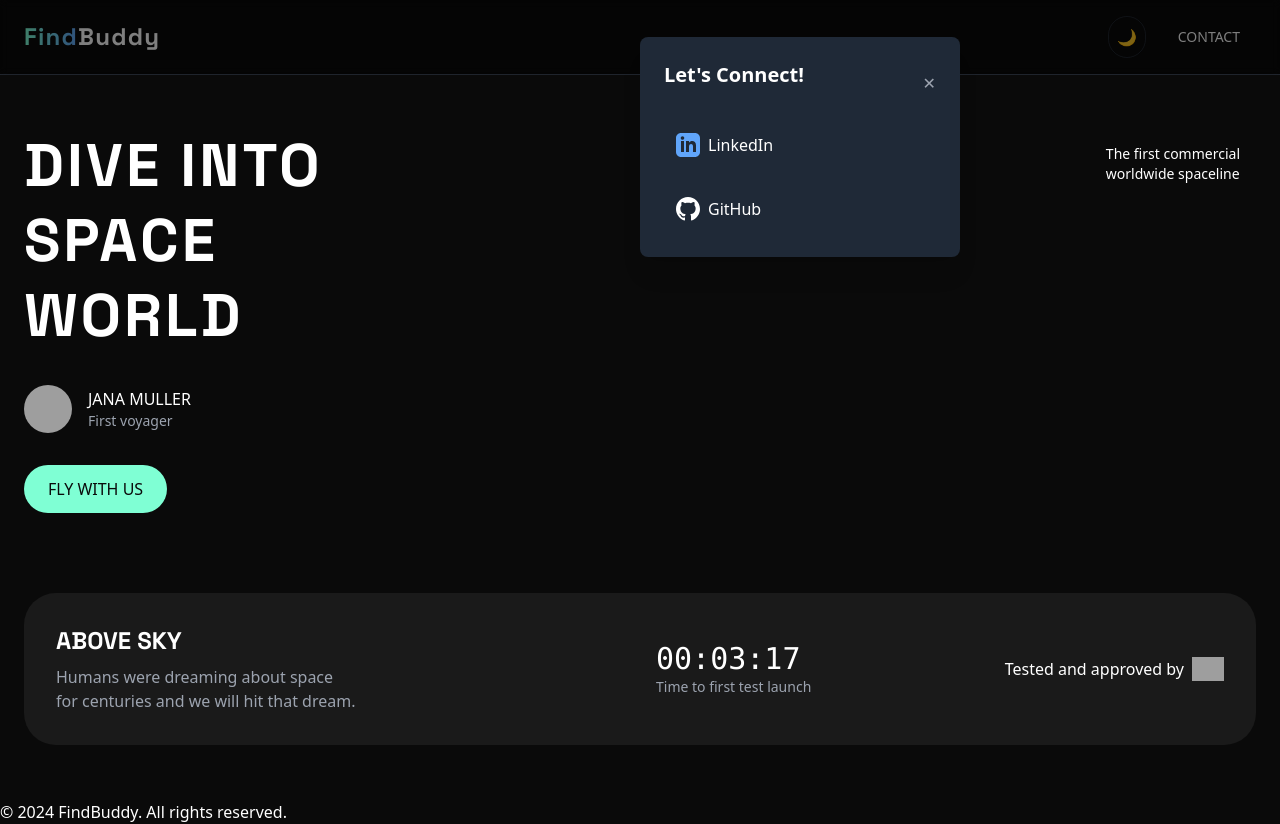
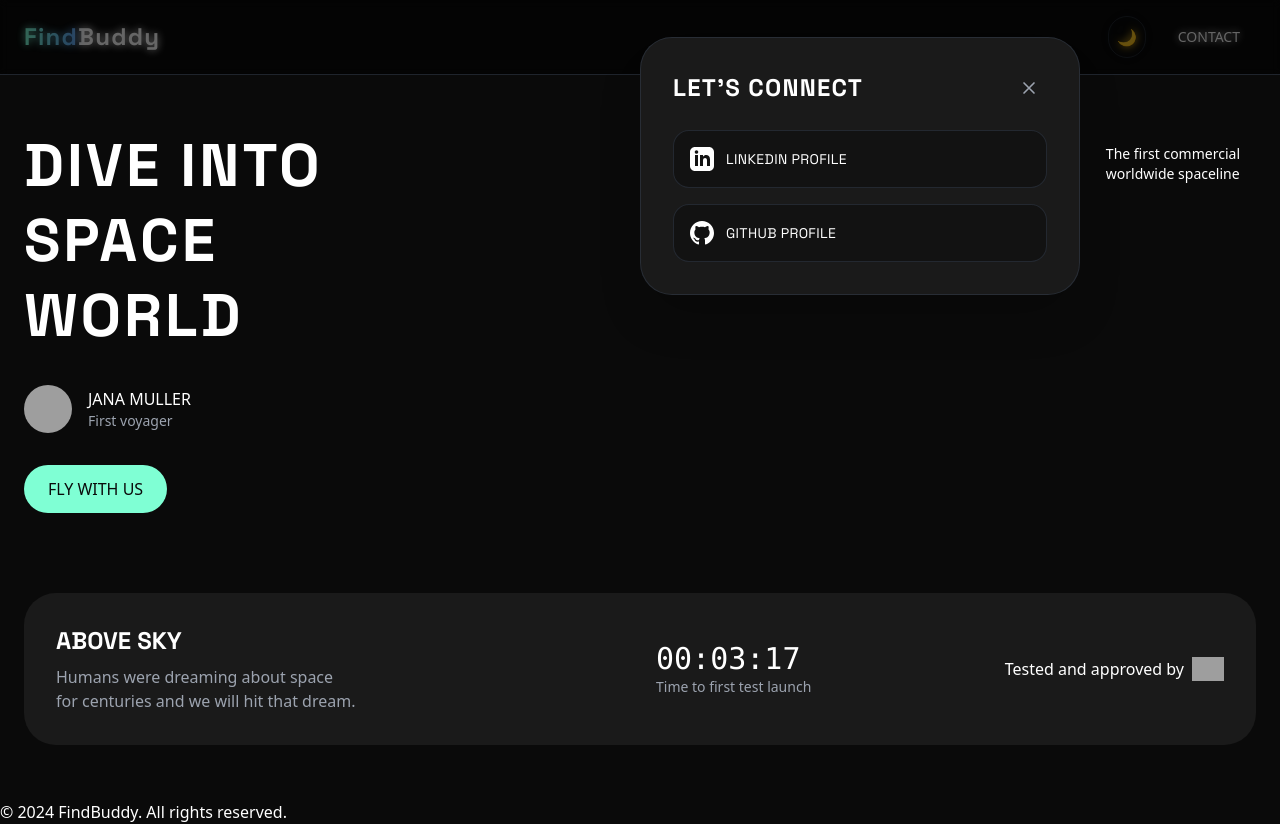
Before and after one commit to bsour/FindBuddy, a React (Vite) app in the folder FindBuddy/: page / in a window 1280 px wide. Both pictures are taken after a click on the button "CONTACT". Built offline with nearby package versions, Linux system fonts and the light colour scheme; grey boxes are pictures that could not be loaded.

Commit message:
conatct card styling upgrades

```diff
--- a/FindBuddy/src/components/modal/ContactModal.tsx
+++ b/FindBuddy/src/components/modal/ContactModal.tsx
@@ -14,54 +14,76 @@ export const ContactModal: FC<ContactModalProps> = ({ isOpen, onClose }) => {
           {/* Backdrop */}
           <motion.div
             initial={{ opacity: 0 }}
-            animate={{ opacity: 0.5 }}
+            animate={{ opacity: 1 }}
             exit={{ opacity: 0 }}
-            className="fixed inset-0 bg-black"
+            className="fixed inset-0 bg-black/60 backdrop-blur-sm"
             onClick={onClose}
           />
 
           {/* Modal Content */}
           <motion.div
-            initial={{ scale: 0.5, opacity: 0, y: 50 }}
-            animate={{ scale: 1, opacity: 1, y: 0 }}
-            exit={{ scale: 0.5, opacity: 0, y: 50 }}
-            transition={{ type: "spring", damping: 15 }}
-            className="fixed top-1/2 left-1/2 -translate-x-1/2 -translate-y-1/2 bg-gray-800 p-6 rounded-lg shadow-xl z-50 w-80"
+            initial={{ scale: 0.95, opacity: 0 }}
+            animate={{ scale: 1, opacity: 1 }}
+            exit={{ scale: 0.95, opacity: 0 }}
+            transition={{ type: "spring", damping: 25, stiffness: 280 }}
+            className="fixed top-1/2 left-1/2 -translate-x-1/2 -translate-y-1/2 bg-space-gray w-[90%] sm:w-[440px] p-6 sm:p-8 rounded-2xl shadow-2xl z-50 border border-gray-700/50"
           >
-            <div className="space-y-4">
+            <div className="space-y-6">
+              {/* Header */}
               <div className="flex justify-between items-center">
-                <h2 className="text-xl font-bold mb-4">Let's Connect!</h2>
-                <button
+                <h2 className="text-2xl font-display font-bold tracking-wider">
+                  LET'S CONNECT
+                </h2>
+                <motion.button
                   onClick={onClose}
-                  className="text-gray-400 hover:text-white"
+                  whileHover={{ rotate: 90 }}
+                  transition={{ type: "spring", stiffness: 300 }}
+                  className="p-2 hover:bg-space-black rounded-full transition-colors text-gray-400 hover:text-white"
                 >
-                  ✕
-                </button>
+                  <svg className="w-5 h-5" fill="none" stroke="currentColor" viewBox="0 0 24 24">
+                    <path strokeLinecap="round" strokeLinejoin="round" strokeWidth={2} d="M6 18L18 6M6 6l12 12" />
+                  </svg>
+                </motion.button>
               </div>
 
-              <a
-                href="https://linkedin.com/in/your-profile"
+              {/* Social Links */}
+              <div className="space-y-4">
+                <motion.a
+                  href="https://linkedin.com/in/sourabhbeniwal1"
                   target="_blank"
                   rel="noopener noreferrer"
-                className="flex items-center gap-2 p-3 hover:bg-gray-700 rounded-lg transition-colors"
+                  whileHover={{ x: 4 }}
+                  className="flex items-center gap-3 p-4 bg-space-black/50 hover:bg-space-black rounded-xl transition-all duration-300 group border border-gray-700/50"
                 >
-                <svg className="w-6 h-6 text-blue-400" fill="currentColor" viewBox="0 0 24 24">
+                  <motion.div
+                    whileHover={{ scale: 1.1 }}
+                    transition={{ type: "spring", stiffness: 400 }}
+                  >
+                    <svg className="w-6 h-6 text-white transition-transform" fill="currentColor" viewBox="0 0 24 24">
                       <path d="M19 0h-14c-2.761 0-5 2.239-5 5v14c0 2.761 2.239 5 5 5h14c2.762 0 5-2.239 5-5v-14c0-2.761-2.238-5-5-5zm-11 19h-3v-11h3v11zm-1.5-12.268c-.966 0-1.75-.79-1.75-1.764s.784-1.764 1.75-1.764 1.75.79 1.75 1.764-.783 1.764-1.75 1.764zm13.5 12.268h-3v-5.604c0-3.368-4-3.113-4 0v5.604h-3v-11h3v1.765c1.396-2.586 7-2.777 7 2.476v6.759z"/>
                     </svg>
-                LinkedIn
-              </a>
+                  </motion.div>
+                  <span className="font-display tracking-wide text-sm">LINKEDIN PROFILE</span>
+                </motion.a>
 
-              <a
-                href="https://github.com/your-profile"
+                <motion.a
+                  href="https://github.com/bsour"
                   target="_blank"
                   rel="noopener noreferrer"
-                className="flex items-center gap-2 p-3 hover:bg-gray-700 rounded-lg transition-colors"
+                  whileHover={{ x: 4 }}
+                  className="flex items-center gap-3 p-4 bg-space-black/50 hover:bg-space-black rounded-xl transition-all duration-300 group border border-gray-700/50"
                 >
-                <svg className="w-6 h-6" fill="currentColor" viewBox="0 0 24 24">
+                  <motion.div
+                    whileHover={{ scale: 1.1 }}
+                    transition={{ type: "spring", stiffness: 400 }}
+                  >
+                    <svg className="w-6 h-6 text-white transition-transform" fill="currentColor" viewBox="0 0 24 24">
                       <path d="M12 0c-6.626 0-12 5.373-12 12 0 5.302 3.438 9.8 8.207 11.387.599.111.793-.261.793-.577v-2.234c-3.338.726-4.033-1.416-4.033-1.416-.546-1.387-1.333-1.756-1.333-1.756-1.089-.745.083-.729.083-.729 1.205.084 1.839 1.237 1.839 1.237 1.07 1.834 2.807 1.304 3.492.997.107-.775.418-1.305.762-1.604-2.665-.305-5.467-1.334-5.467-5.931 0-1.311.469-2.381 1.236-3.221-.124-.303-.535-1.524.117-3.176 0 0 1.008-.322 3.301 1.23.957-.266 1.983-.399 3.003-.404 1.02.005 2.047.138 3.006.404 2.291-1.552 3.297-1.23 3.297-1.23.653 1.653.242 2.874.118 3.176.77.84 1.235 1.911 1.235 3.221 0 4.609-2.807 5.624-5.479 5.921.43.372.823 1.102.823 2.222v3.293c0 .319.192.694.801.576 4.765-1.589 8.199-6.086 8.199-11.386 0-6.627-5.373-12-12-12z"/>
                     </svg>
-                GitHub
-              </a>
+                  </motion.div>
+                  <span className="font-display tracking-wide text-sm">GITHUB PROFILE</span>
+                </motion.a>
+              </div>
             </div>
           </motion.div>
         </>
```
Lines whose indentation alone changed are shown as unchanged.
